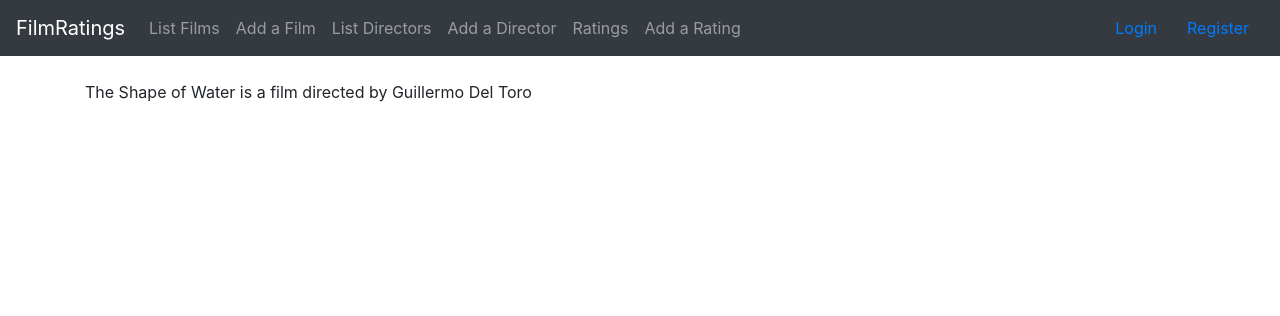
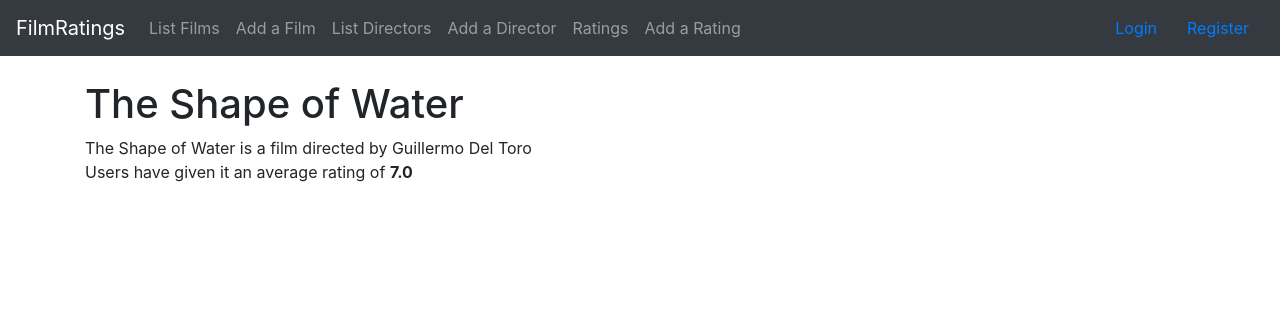
Before and after one commit to antlammi/FilmRatings, a Flask app: page /films/2 in a window 1280 px wide. Shown: the top 316 px of the page. Run offline with Flask 2, Linux system fonts and the light colour scheme; data comes from the database, SQL or seed files in the repository; some libraries are stand-ins or nearby versions.

Commit message:
average rating method added and displayed for films

```diff
--- a/application/films/models.py
+++ b/application/films/models.py
@@ -1,9 +1,22 @@
 from application import db
 from application.models import Base
 
+from sqlalchemy.sql import text
 class Film(Base):
     name = db.Column(db.String(400), nullable=False)
     director_id = db.Column(db.Integer, db.ForeignKey('director.id'), nullable = False)
 
     def __init__(self, name):
         self.name = name
+
+    @staticmethod
+    def average_rating(id):
+        stmt = text("SELECT Rating.score from Rating LEFT JOIN"
+         " Film ON Rating.film_id = Film.id WHERE Film.id = :id").params(id=id)
+        res = db.engine.execute(stmt)
+        sum = 0
+        count = 0
+        for row in res:
+            sum += row[0]
+            count+= 1
+        return 1.0*sum/count
--- a/application/films/views.py
+++ b/application/films/views.py
@@ -36,7 +36,9 @@ def films_edit(film_id):
 
 @app.route("/films/<film_id>", methods=["GET"])
 def films_show(film_id):
-        return render_template("films/show.html", film=Film.query.get(film_id), directors=Director.query.all())
+    f=Film.query.get(film_id)
+    return render_template("films/show.html", film=f, director=Director.query.filter_by(id = f.director_id).first(),
+        average_rating=Film.average_rating(film_id))
 
 @app.route("/films/<film_id>/delete", methods=["GET"])
 @login_required
--- a/application/templates/films/show.html
+++ b/application/templates/films/show.html
@@ -1,14 +1,15 @@
 {% extends "layout.html" %}
 {% block body %}
 
-<p>
-    {{ film.name }} is a film directed by
-    {% if not film.director_id == null %}
-        {% for director in directors %}
-            {% if film.director_id == director.id %}
-                {{director.name}}
-            {% endif %}
-        {% endfor %}
-    {% endif %}
+<h1>
+    {{ film.name }}
+</h1>
+<p style>
+
+    {{ film.name }} is a film directed by {{director.name}} <br/>
+
+    Users have given it an average rating of <strong>{{average_rating}}</strong>
+
+
 </p>
 {% endblock %}
--- a/application/templates/user/new.html
+++ b/application/templates/user/new.html
@@ -38,7 +38,7 @@
                     </td>
                     <td>
                         <div class="col-sm">
-                        {{form.username}}
+                            {{form.username}}
                         </div>
                     </td>
                 </div>
```
Also changed, not shown: application/models.py (line endings or trailing spaces).
